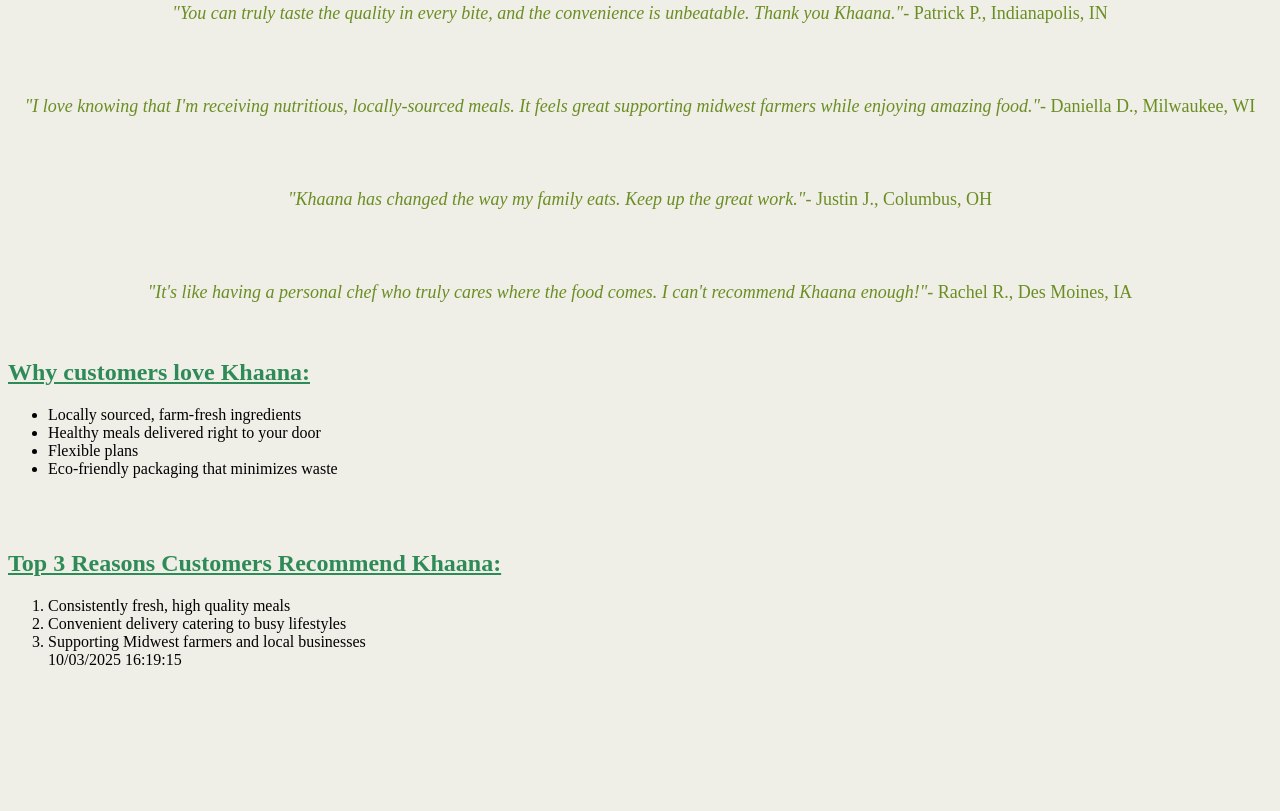
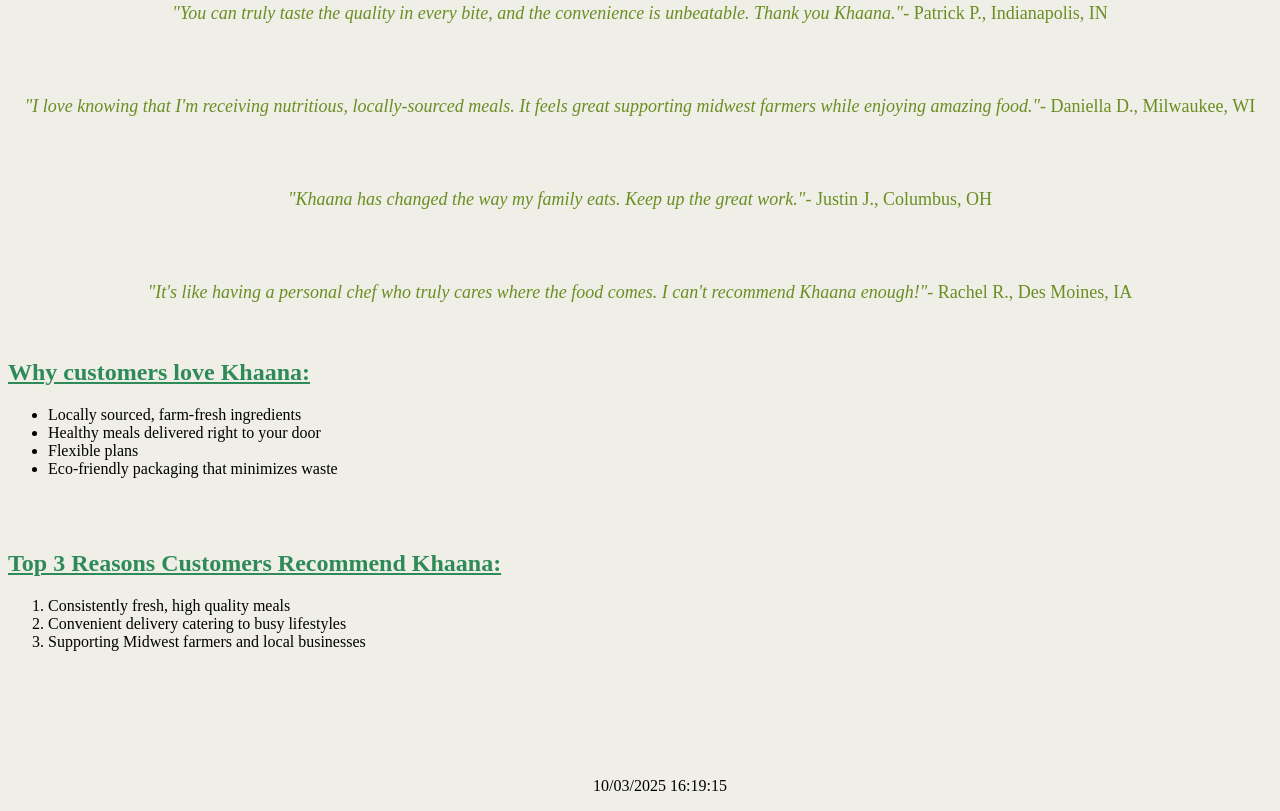
Before and after one commit to amaclauc/amaclauc.github.io, a plain HTML site: page Index.html in a window 1280 px wide. Shown: the part 457-1268 px from the top of the page. Before the commit the page ends 1142 px from the top, so only its background shows below. Drawn offline with Linux system fonts and the light colour scheme.

Commit message:
Update Index.html

```diff
--- a/Index.html
+++ b/Index.html
@@ -57,6 +57,15 @@
 <li>Consistently fresh, high quality meals</li>
 <li>Convenient delivery catering to busy lifestyles</li>
 <li>Supporting Midwest farmers and local businesses</li>
+ <br>
+ <br>
+ <br>
+ <br>
+ <br>
+ <br>
+ <br>
+ <center>
 <script>document.write(document.lastModified);</script>
+</center>
 </body>
 </html>
```
